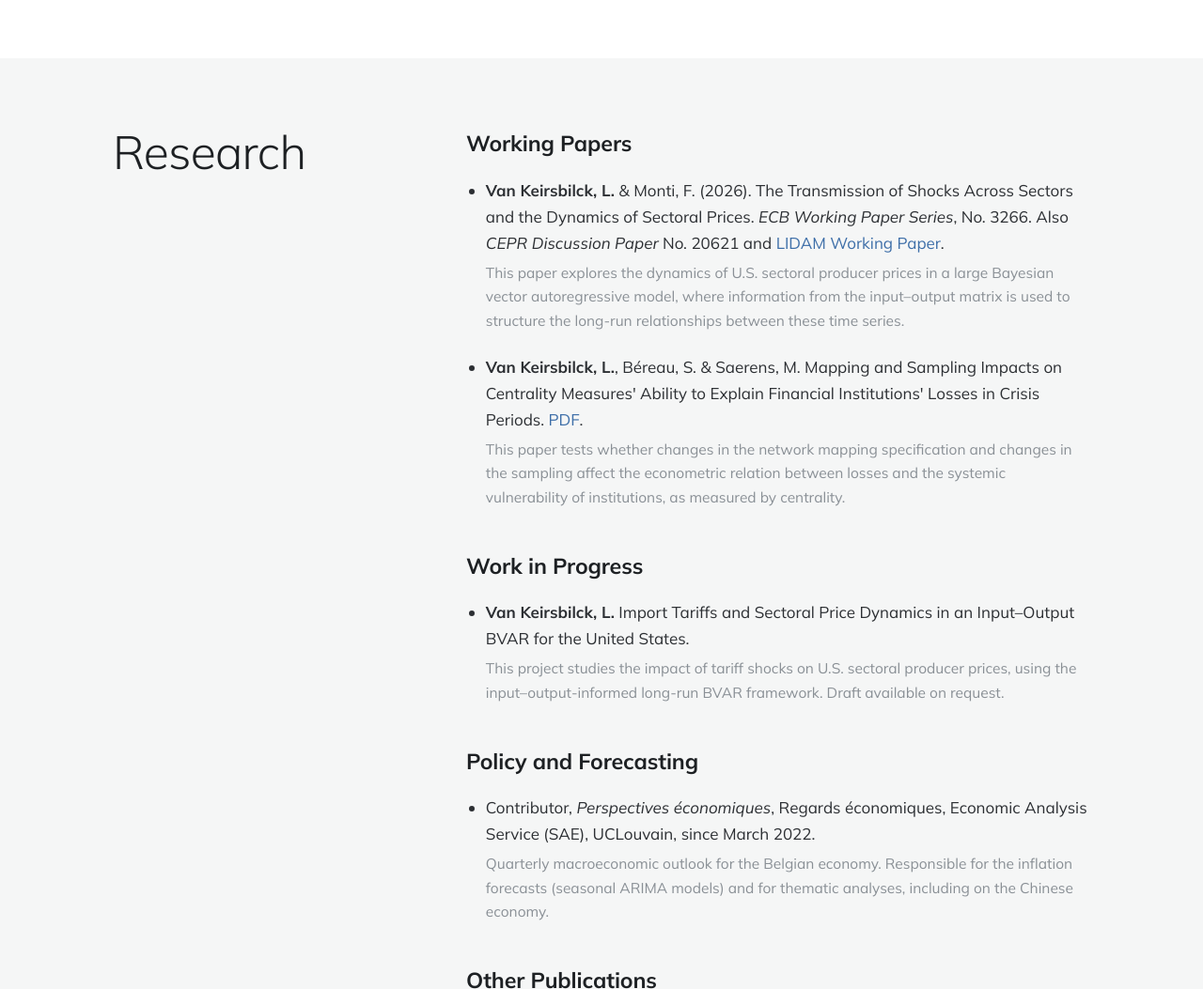
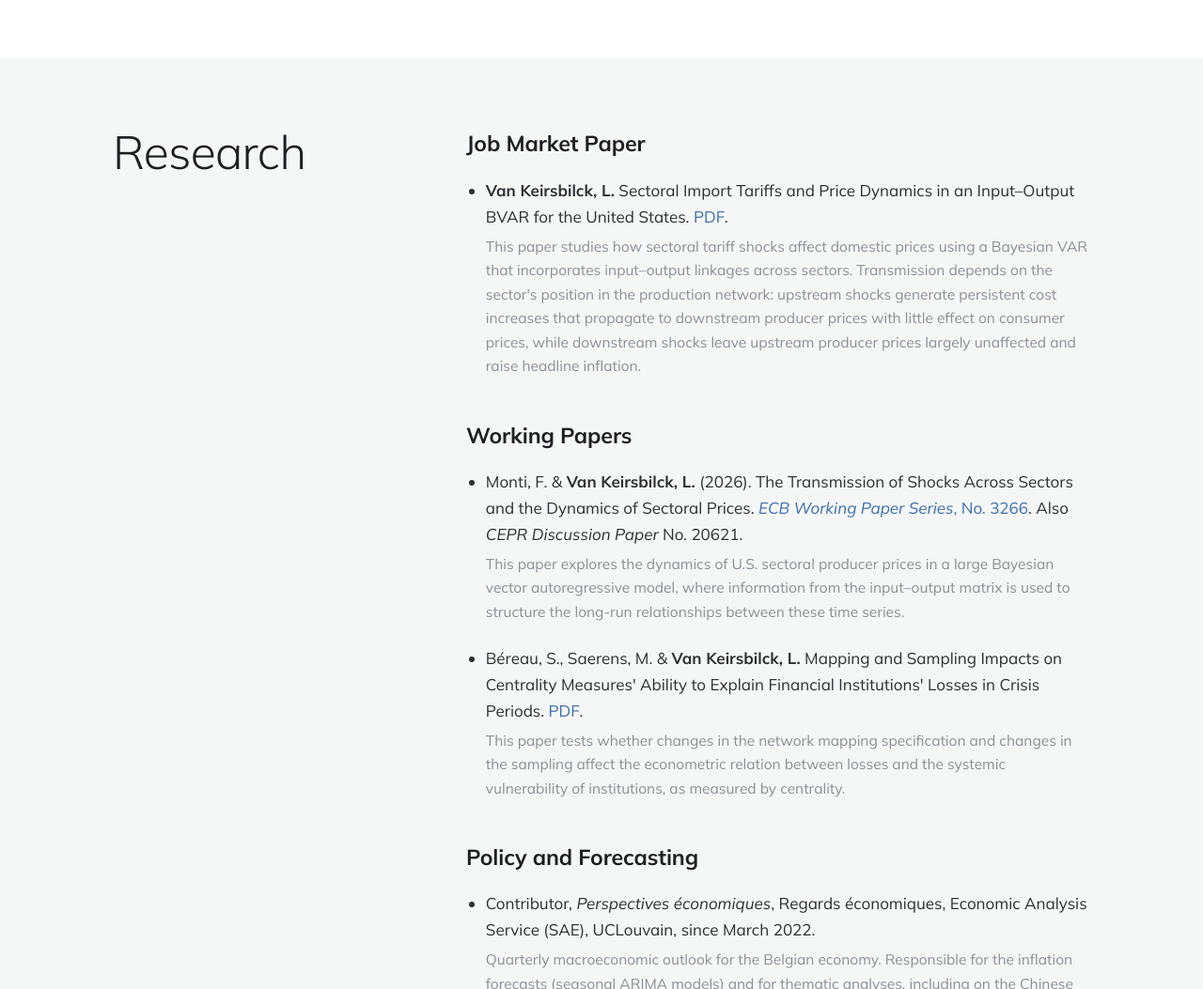
Before and after one commit to leilavankeirsbilck/leilavankeirsbilck.github.io, a plain HTML site: page index.html in a window 1280 px wide. Shown: the part 900-1953 px from the top of the page at 94% size. Drawn offline with Linux system fonts and the light colour scheme.

Commit message:
Update index.html

```diff
--- a/index.html
+++ b/index.html
@@ -291,35 +291,39 @@
     <h2 class="big">Research</h2>
     <div>
 
+      <h3>Job Market Paper</h3>
+      <ul class="cites">
+        <li>
+          <span class="me">Van Keirsbilck, L.</span> Sectoral Import Tariffs and Price Dynamics in
+          an Input–Output BVAR for the United States.
+          <a href="papers/sectoral-tariffs.pdf">PDF</a>.
+          <span class="cite-note">This paper studies how sectoral tariff shocks affect domestic
+          prices using a Bayesian VAR that incorporates input–output linkages across sectors.
+          Transmission depends on the sector's position in the production network: upstream shocks
+          generate persistent cost increases that propagate to downstream producer prices with
+          little effect on consumer prices, while downstream shocks leave upstream producer prices
+          largely unaffected and raise headline inflation.</span>
+        </li>
+      </ul>
+
       <h3>Working Papers</h3>
       <ul class="cites">
         <li>
-          <span class="me">Van Keirsbilck, L.</span> &amp; Monti, F. (2026). The Transmission of
-          Shocks Across Sectors and the Dynamics of Sectoral Prices. <em>ECB Working Paper Series</em>,
-          No. 3266. Also <em>CEPR Discussion Paper</em> No. 20621 and
-          <a href="https://dial.uclouvain.be/pr/boreal/object/boreal:302374">LIDAM Working Paper</a>.
+          Monti, F. &amp; <span class="me">Van Keirsbilck, L.</span> (2026). The Transmission of
+          Shocks Across Sectors and the Dynamics of Sectoral Prices.
+          <a href="https://www.ecb.europa.eu/pub/pdf/scpwps/ecb.wp3266~e62e35205b.en.pdf"><em>ECB
+          Working Paper Series</em>, No. 3266</a>. Also <em>CEPR Discussion Paper</em> No. 20621.
           <span class="cite-note">This paper explores the dynamics of U.S. sectoral producer prices
           in a large Bayesian vector autoregressive model, where information from the input–output
           matrix is used to structure the long-run relationships between these time series.</span>
         </li>
         <li>
-          <span class="me">Van Keirsbilck, L.</span>, Béreau, S. &amp; Saerens, M. Mapping and
+          Béreau, S., Saerens, M. &amp; <span class="me">Van Keirsbilck, L.</span> Mapping and
           Sampling Impacts on Centrality Measures' Ability to Explain Financial Institutions' Losses
           in Crisis Periods. <a href="papers/centrality-measures.pdf">PDF</a>.
           <span class="cite-note">This paper tests whether changes in the network mapping
           specification and changes in the sampling affect the econometric relation between losses
           and the systemic vulnerability of institutions, as measured by centrality.</span>
-        </li>
-      </ul>
-
-      <h3>Work in Progress</h3>
-      <ul class="cites">
-        <li>
-          <span class="me">Van Keirsbilck, L.</span> Import Tariffs and Sectoral Price Dynamics in
-          an Input–Output BVAR for the United States.
-          <span class="cite-note">This project studies the impact of tariff shocks on U.S. sectoral
-          producer prices, using the input–output-informed long-run BVAR framework. Draft available
-          on request.</span>
         </li>
       </ul>
 
```
